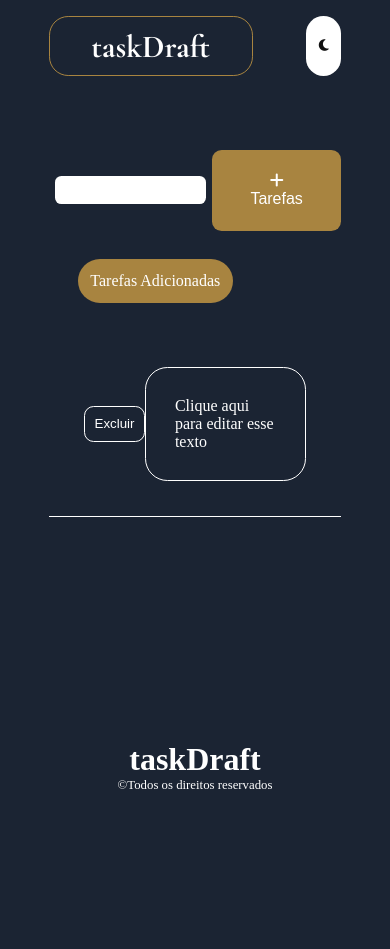
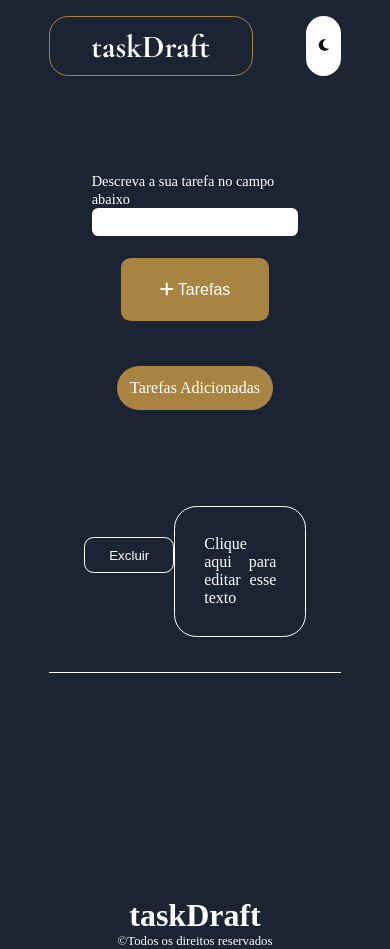
Before and after one commit to DannDevfull/taskDraft, a plain HTML site: page index.html in a window 390 px wide. Both pictures are taken after a click on the button "Tarefas". Before the commit the page ends 844 px from the top, so only its background shows below. Drawn offline with nearby package versions, Linux system fonts and the light colour scheme.

Commit message:
Ajustando validações no JavaScript e adicionando responsividade ao projeto

```diff
--- a/css/style.css
+++ b/css/style.css
@@ -3,13 +3,15 @@
 
 :root{
 
-    --Plano-fundo-light:  #f3e9d4;
+    --Plano-fundo-light:  #f2e8da;
     --plano-fundo-dark:   #1B2433;
     --texto-dark: #fff;
     --texto-light: #111111;
     --Ouro-destaque-dark: #a88440;
     --destaque-light: #D9541E;
     --superficie-cartao: #fff;
+    --color-place-light-theme: #ffffff81;
+    --color-place-dark-theme: #00000081;
     --font-corm: font-family: "Cormorant Garamond", serif;
     --font-man: font-family: "Manrope", sans-serif;
 
@@ -21,6 +23,8 @@
     --high: var(--Ouro-destaque-dark);
     --cards:var(--superficie-cartao);
     --text-color-dark:var(--texto-light);
+    --color-placeHolder:var(--color-place-dark-theme);
+
 
 }
 
@@ -30,6 +34,10 @@
     --text-color-dark:var(--superficie-cartao);
     --high: var(--destaque-light);
     --cards: var(--texto-light);
+    --color-placeHolder:var(--color-place-light-theme);
+
+
+
 }
 
 *{
@@ -52,6 +60,7 @@ header{
     display: flex;
     flex-direction: column;
     width: 100%;
+    gap:1rem;
 
         & .title{
             display: flex;
@@ -111,6 +120,7 @@ header{
             height: auto;
             margin: auto;
             margin-top: 1.6rem;
+            gap: 1rem;
             justify-content: space-between;
             align-items: center;
 
@@ -143,8 +153,13 @@ header{
 
 
                 & input::placeholder{
-                    font-size: 0.6rem;
-                    color: rgba(255, 255, 255, 25%);
+                    font-size: 0.8rem;
+                    color: var(--color-placeHolder);
+                }
+
+                & .rotulo{
+                  font-size: 0.9rem;
+                  font-weight: 100;
 
                 }
 
@@ -210,6 +225,7 @@ main .hero{
             flex-direction: row;
             justify-content: space-between;
             align-items: center;
+            flex-wrap: wrap;
             width: 100%;
             padding: 2.2rem;
             margin-bottom: 4rem;
@@ -237,9 +253,13 @@ main .hero{
 
 
             & span{
+                text-align: justify;
                 border: 0.1rem solid var(--cards);
                 border-radius: 1.4rem;
                 padding: 1.8rem;
+                max-width: 850px;
+                overflow-wrap:break-word ;
+                margin-top: 2rem;
                 color: var(--cards);
                 user-select: none;
                 transition: 0.4s ease-in;
@@ -272,3 +292,38 @@ footer{
         font-size: 0.8rem;
     }
 }
+
+
+@media (max-width: 692px){
+
+    header .menu{
+        display: flex;
+        flex-direction: column;
+        justify-content: space-evenly;
+    }
+
+
+    header .taskPlus{
+       display: flex;
+       justify-content: center;
+    }
+
+
+
+
+
+    main .hero .tasks div{
+        display: grid;
+        grid-template-columns: repeat(2, minmax(auto, 400px));
+        text-align: center;
+        align-items:center ;
+    }
+
+    & span{
+        max-width: 200px;
+        overflow-wrap: break-word;
+    }
+
+
+
+}
--- a/index.html
+++ b/index.html
@@ -21,15 +21,17 @@
             </div>
 
 
-            <fieldset>
+            <fieldset class="menu">
                 <div class="double-edge">
+                    <label for="text" class="rotulo">Descreva a sua tarefa no campo abaixo</label>
                     <input
-                     type="text"
-                     placeholder="O que precisar ser feito hoje?"
-                     id="text"
-                     minlength="4"
-                     maxlength="150"
-                     size="30px"
+                        required
+                        type="text"
+                        placeholder="O que precisar ser feito hoje?"
+                        id="text"
+                        minlength="4"
+                        maxlength="100"
+                        size="30px"
                      >
                 </div>
                  <button class="btn">
--- a/src/script.js
+++ b/src/script.js
@@ -28,19 +28,23 @@ btn.addEventListener('click', function(){
 
         });
 
+        tagAncora.addEventListener('dblclick', function() {
 
-        tagAncora.addEventListener('dblclick', function() {
-            tagAncora.contentEditable = 'false';
-            const url = this.getAttribute('data-url');
-            window.location.href = url;
+            if(tagAncora.textContent == ""){
+                alert("Você ainda não digitou o nome de sua tarefa")
+                tagAncora.contentEditable = "false"
+            }else{
 
+                const url = this.getAttribute('data-url');
+                window.location.href = url;
+            };
 
         });
 
         // click fora para sair do modo de edição
         tagAncora.addEventListener('blur', function(){
             if(tagAncora.textContent == ''){
-                alert('opa, sua edição não contém conteúdo. Por favor, digite alfo para sair do modo de edição!');
+                alert('Por favor, dê um nome a sua tarefa!');
                 tagAncora.contentEditable = 'true'
             }else{
                 tagAncora.contentEditable = 'false';
@@ -48,6 +52,9 @@ btn.addEventListener('click', function(){
 
             }
         });
+
+
+
 
         buttonDelete.textContent = "Excluir";
 
```
